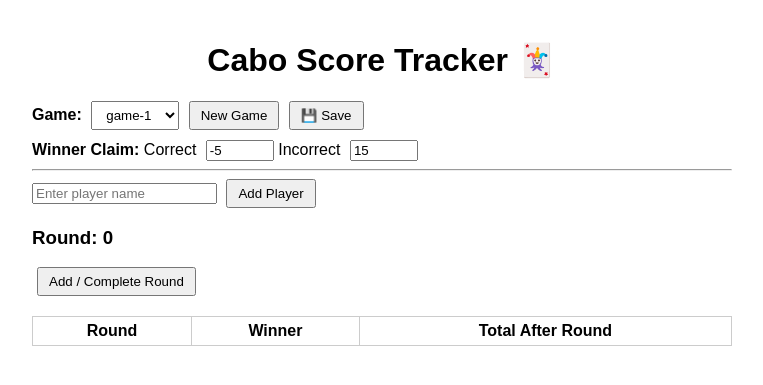
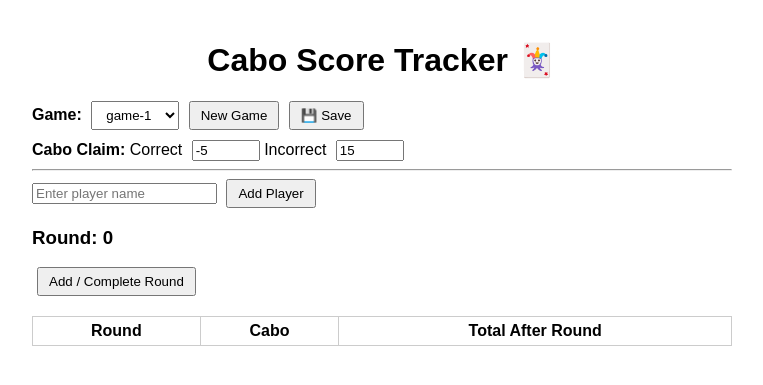
Before and after one commit to haydendoyle1/haydendoyle1.github.io, a Jekyll site: the page game/game.html, which Jekyll copies as it is, in a window 1280 px wide. Shown: the top 385 px of the page, without its empty margins (258-1021 px from the left). Built offline with Jekyll 4.4.1, drawn with Linux system fonts in a browser that asks for light colours.

Commit message:
Rename 'Winner' to 'Cabo' in game logic

```diff
--- a/game/game.html
+++ b/game/game.html
@@ -34,7 +34,7 @@
 </div>
 
 <div style="margin-top:10px;">
-  <strong>Winner Claim:</strong>
+  <strong>Cabo Claim:</strong>
   Correct
   <input type="number" id="correctPenalty" value="-5">
   Incorrect
@@ -191,7 +191,7 @@ function renderTableHeader() {
   const tr = document.querySelector("#scoreTable thead tr");
   tr.innerHTML = "<th>Round</th>";
   players.forEach(p => tr.innerHTML += `<th>${p.name}</th>`);
-  tr.innerHTML += "<th>Winner</th><th>Total After Round</th>";
+  tr.innerHTML += "<th>Cabo</th><th>Total After Round</th>";
 }
 
 /* ---------- ROUNDS ---------- */
@@ -214,18 +214,18 @@ function addRound() {
       input.readOnly = true;
     }
 
-    const winnerSelect = document.getElementById(`winner-${round}`);
-    if (!winnerSelect || winnerSelect.value === "") return alert("Select winner");
-    r.winnerIndex = parseInt(winnerSelect.value);
-    winnerSelect.disabled = true;
+    const CaboSelect = document.getElementById(`Cabo-${round}`);
+    if (!CaboSelect || CaboSelect.value === "") return alert("Select Cabo");
+    r.CaboIndex = parseInt(CaboSelect.value);
+    CaboSelect.disabled = true;
 
     const min = Math.min(...r.scores);
     const count = r.scores.filter(s => s === min).length;
 
-    if (r.scores[r.winnerIndex] === min && count === 1)
-      r.scores[r.winnerIndex] += correctPenalty;
+    if (r.scores[r.CaboIndex] === min && count === 1)
+      r.scores[r.CaboIndex] += correctPenalty;
     else if (count === 1)
-      r.scores[r.winnerIndex] += incorrectPenalty;
+      r.scores[r.CaboIndex] += incorrectPenalty;
 
     players.forEach((p, i) => p.total += r.scores[i]);
     document.getElementById(`round-total-${round}`).textContent =
@@ -238,7 +238,7 @@ function addRound() {
   round++;
   rounds.push({
     scores: Array(players.length).fill(null),
-    winnerIndex: null,
+    CaboIndex: null,
     completed: false
   });
 
@@ -252,12 +252,12 @@ function addRound() {
     tr.innerHTML += `<td><input type="number" id="score-${round}-${i}"></td>`;
   });
 
-  let winnerHTML = `<td><select id="winner-${round}">
-    <option value="">Select Winner</option>`;
-  players.forEach((p, i) => winnerHTML += `<option value="${i}">${p.name}</option>`);
-  winnerHTML += `</select></td>`;
+  let CaboHTML = `<td><select id="Cabo-${round}">
+    <option value="">Select Cabo</option>`;
+  players.forEach((p, i) => CaboHTML += `<option value="${i}">${p.name}</option>`);
+  CaboHTML += `</select></td>`;
 
-  tr.innerHTML += winnerHTML;
+  tr.innerHTML += CaboHTML;
   tr.innerHTML += `<td id="round-total-${round}" class="total">-</td>`;
   tbody.appendChild(tr);
 
```
Also changed, not shown: other parts of game/game.html (+1 -1 lines).
